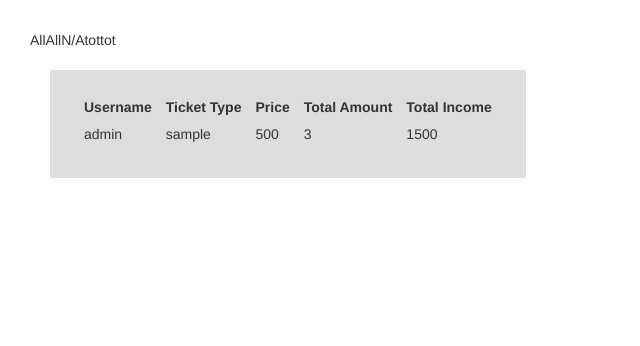
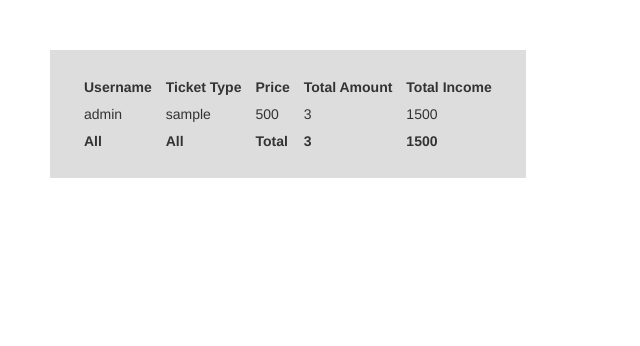
Before and after one commit to ironmann250/tike_onsite, a Django app: page /overview/1 in a window 1280 px wide. Shown: the part 127-473 px from the top of the page, without its empty margins (0-640 px from the left). Run offline with Django 3.2, Linux system fonts and the light colour scheme; data comes from the database, SQL or seed files in the repository.

Commit message:
added getids, gettickets and overview

```diff
--- a/Templates/html/essay/overview.html
+++ b/Templates/html/essay/overview.html
@@ -4,6 +4,7 @@
 {% block content %}
 <main style="background-color: #fff;height: 500px;">
    <table style='margin:20px; padding:20px;'>
+        <thead>
    	<tr>
    		<th>Username</th>
    		<th>Ticket Type</th>
@@ -11,6 +12,7 @@
    		<th>Total Amount</th>
    		<th>Total Income
    	</tr>
+        </thead>
    	{% for row in data %}
    	<tr>
    		{% for col in row %}
@@ -18,13 +20,15 @@
    		{% endfor %}
    	</tr>
    	{% endfor %}
+        <b>
         <tr>
-                <tf>All</tf>
-                <tf>All</tf>
-                <tf>N/A</tf>
-        {% for tot in total%}
-              <tf>tot</tf>
+	<th>All</th>
+	<th>All</th>
+	<th>Total</th>
+        {% for tot in total %}
+        <th>{{tot}}</th>
         {% endfor %}
+        </b>
         </tr>
    </table>
 </main>
--- a/tickapp/views.py
+++ b/tickapp/views.py
@@ -473,6 +473,7 @@ def overview(request,id):
                     amount,amount*tkt.amount])
                 total[0]+=amount
                 total[1]+=amount*tkt.amount
+        print total
         return render(request,'html/essay/overview.html',locals())
     except:
         return HttpResponseRedirect('/')
```
